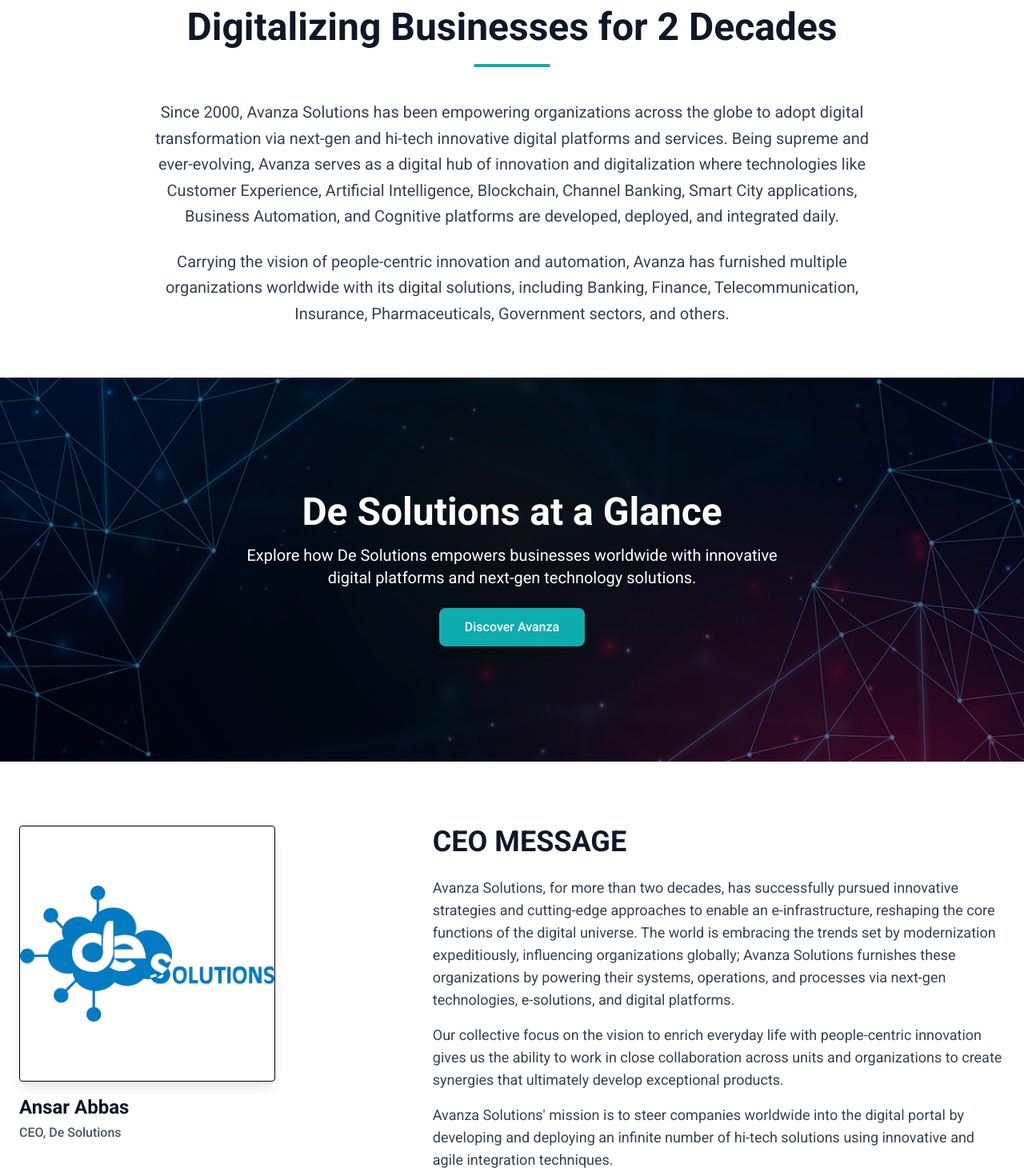
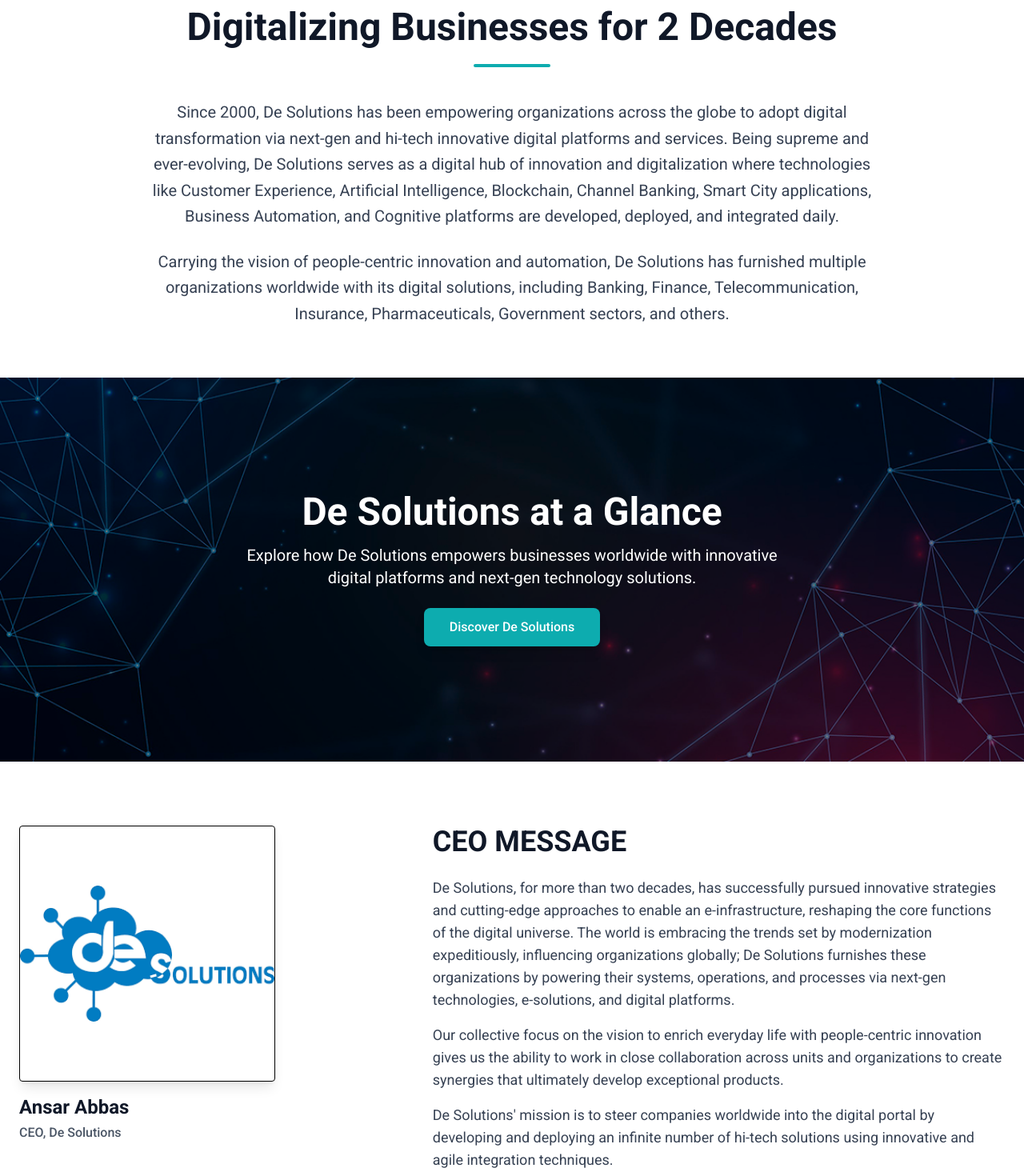
Before and after one commit to jaiganeshmal/De-Solutions, a React (Vite) app: page /about in a window 1280 px wide. Shown: the part 660-2130 px from the top of the page at 80% size. Built offline with nearby package versions, Linux system fonts and the light colour scheme.

Commit message:
replace avanza from De Solutions

```diff
--- a/src/Components/AboutContent.jsx
+++ b/src/Components/AboutContent.jsx
@@ -15,10 +15,10 @@
         {/* Paragraphs */}
         <div className="mt-10 flex flex-col gap-6 text-gray-700 text-lg md:text-xl leading-relaxed text-left md:text-center">
           <p className="md:px-8">
-            Since 2000, Avanza Solutions has been empowering organizations across
+            Since 2000, De Solutions has been empowering organizations across
             the globe to adopt digital transformation via next-gen and hi-tech
             innovative digital platforms and services. Being supreme and
-            ever-evolving, Avanza serves as a digital hub of innovation and
+            ever-evolving, De Solutions serves as a digital hub of innovation and
             digitalization where technologies like Customer Experience, Artificial
             Intelligence, Blockchain, Channel Banking, Smart City applications,
             Business Automation, and Cognitive platforms are developed, deployed,
@@ -27,7 +27,7 @@
 
           <p className="md:px-8">
             Carrying the vision of people-centric innovation and automation,
-            Avanza has furnished multiple organizations worldwide with its
+            De Solutions has furnished multiple organizations worldwide with its
             digital solutions, including Banking, Finance, Telecommunication,
             Insurance, Pharmaceuticals, Government sectors, and others.
           </p>
--- a/src/Components/AtAGlance.jsx
+++ b/src/Components/AtAGlance.jsx
@@ -35,7 +35,7 @@
           onClick={() => setIsOpen(true)}
           className="bg-[#0DACAF] text-white px-8 py-3 rounded-lg font-medium hover:bg-[#0c9698] shadow-lg transform hover:scale-105 transition duration-300"
         >
-          Discover Avanza
+          Discover De Solutions
         </button>
       </div>
 
--- a/src/Components/CeoMessage.jsx
+++ b/src/Components/CeoMessage.jsx
@@ -30,7 +30,7 @@
           </h2>
 
           <p className="text-gray-700 text-lg mb-4">
-            Avanza Solutions, for more than two decades, has successfully pursued innovative strategies and cutting-edge approaches to enable an e-infrastructure, reshaping the core functions of the digital universe. The world is embracing the trends set by modernization expeditiously, influencing organizations globally; Avanza Solutions furnishes these organizations by powering their systems, operations, and processes via next-gen technologies, e-solutions, and digital platforms.
+            De Solutions, for more than two decades, has successfully pursued innovative strategies and cutting-edge approaches to enable an e-infrastructure, reshaping the core functions of the digital universe. The world is embracing the trends set by modernization expeditiously, influencing organizations globally; De Solutions furnishes these organizations by powering their systems, operations, and processes via next-gen technologies, e-solutions, and digital platforms.
           </p>
 
           <p className="text-gray-700 text-lg mb-4">
@@ -38,7 +38,7 @@
           </p>
 
           <p className="text-gray-700 text-lg mb-4">
-            Avanza Solutions' mission is to steer companies worldwide into the digital portal by developing and deploying an infinite number of hi-tech solutions using innovative and agile integration techniques.
+            De Solutions' mission is to steer companies worldwide into the digital portal by developing and deploying an infinite number of hi-tech solutions using innovative and agile integration techniques.
           </p>
 
           {/* Bold line */}
--- a/src/Components/DigitalTransformation.jsx
+++ b/src/Components/DigitalTransformation.jsx
@@ -11,7 +11,7 @@
             Enabling Digital Transformation through Digital Platforms
           </h1>
           <p className="mt-6 text-lg md:text-xl lg:text-2xl text-gray-700 leading-relaxed">
-            Avanza Solutions has been enabling Digital Transformation for more
+            De Solutions has been enabling Digital Transformation for more
             than two successful decades by providing digital platforms and
             services while facilitating the needs of banking, financial
             institutions, telecommunication, insurance, government, and other
--- a/src/Components/GlobalImpact.jsx
+++ b/src/Components/GlobalImpact.jsx
@@ -45,13 +45,13 @@
       <div className="container mx-auto text-center relative z-10">
         {/* Heading */}
         <h1 className="text-3xl md:text-5xl font-bold mb-6">
-          Avanza Solutions Global Impact
+          De Solutions Global Impact
         </h1>
 
         {/* Paragraph */}
         <p className="text-lg md:text-xl leading-relaxed mb-12 max-w-3xl mx-auto">
-          For over 2 decades, Avanza Solutions has empowered organizations
-          globally to adopt digital transformation. Over this period, Avanza
+          For over 2 decades, De Solutions has empowered organizations
+          globally to adopt digital transformation. Over this period, De
           Solutions has evolved into an innovative technology powerhouse.
         </p>
 
--- a/src/Components/NewsEvents.jsx
+++ b/src/Components/NewsEvents.jsx
@@ -16,8 +16,8 @@
     {
       img: assets.image29,
       title:
-        "Avanza Solutions Forms Strategic Partnership with Reem Finance to Elevate Fusion Banking",
-    },
+        "De Solutions Forms Strategic Partnership with Reem Finance to Elevate Fusion Banking",
+    }
   ];
 
   return (
```
